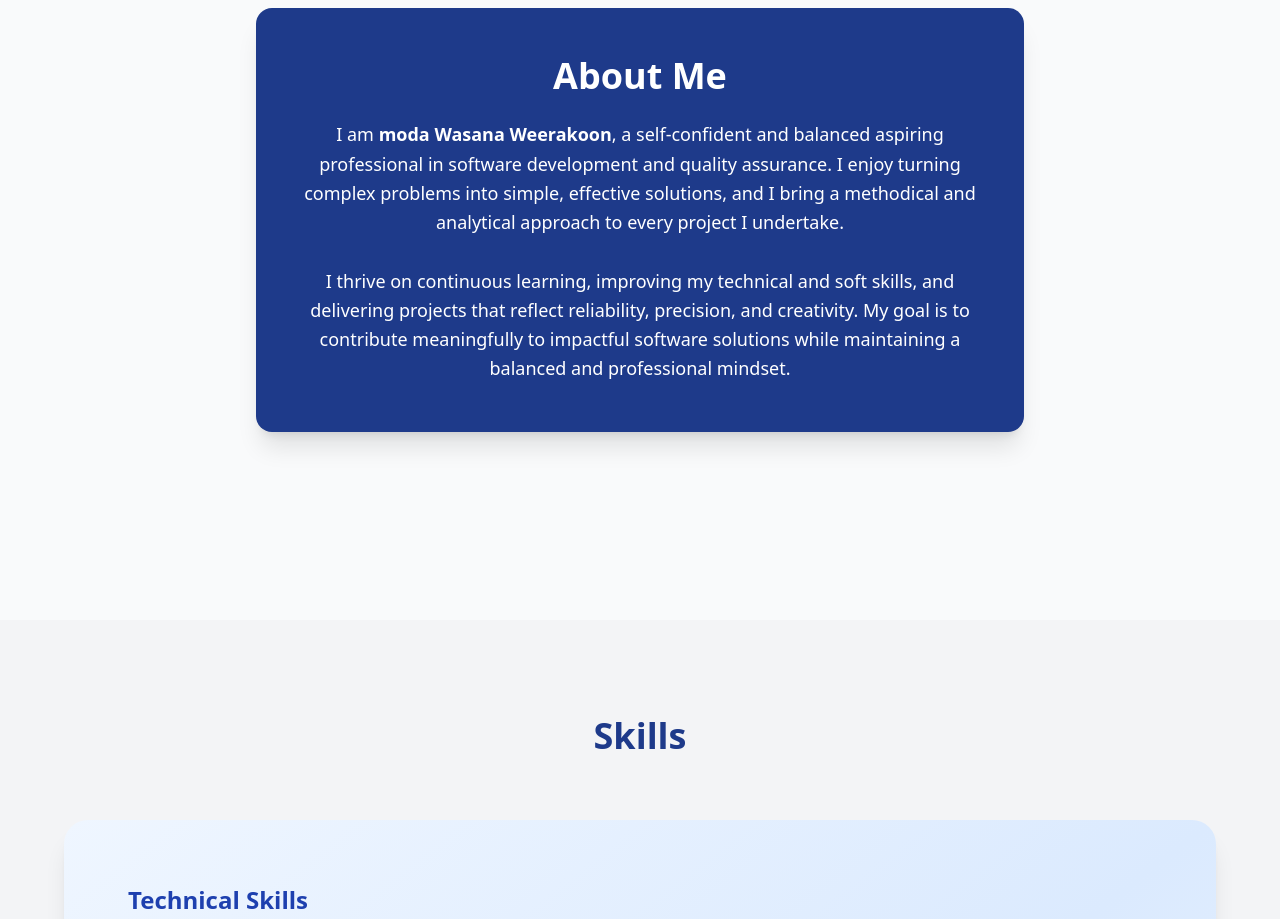
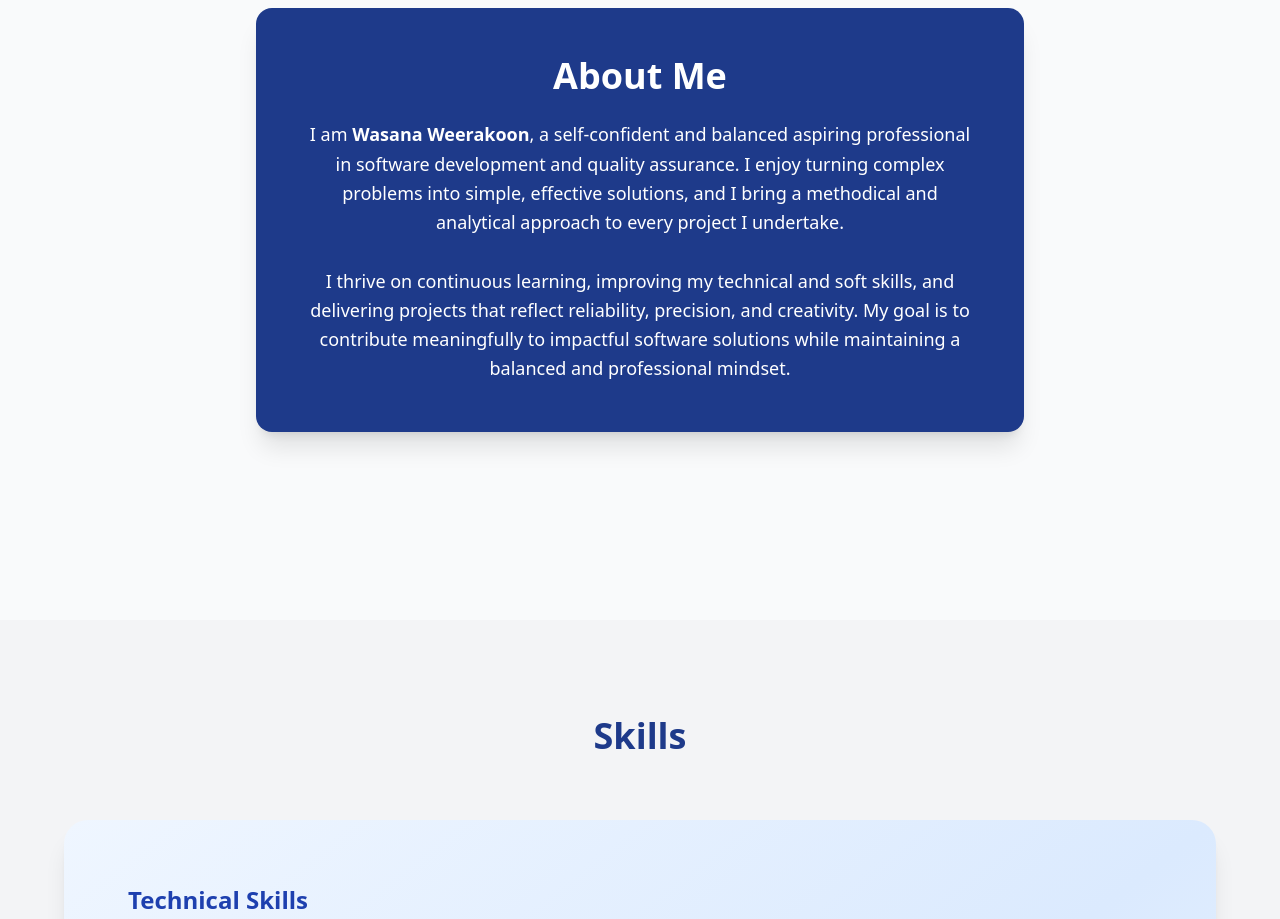
Before and after one commit to WasuWeerakoon/portfolio, a React (Vite) app: page / in a window 1280 px wide. Shown: the part 980-1899 px from the top of the page. Built offline with nearby package versions, Linux system fonts and the light colour scheme; the HTML template or start-up script is replaced by a standard one.

Commit message:
about changed

```diff
--- a/src/components/About.jsx
+++ b/src/components/About.jsx
@@ -9,7 +9,7 @@ export default function About() {
       <div className="max-w-3xl text-center bg-blue-900 p-12 rounded-2xl shadow-xl hover:shadow-blue-700 transition-shadow duration-500">
         <h2 className="text-4xl font-bold mb-6 text-white">About Me</h2>
         <p className="text-white text-lg leading-relaxed">
-          I am <span className="font-semibold">moda Wasana Weerakoon</span>, a self-confident and balanced aspiring professional in software development and quality assurance.
+          I am <span className="font-semibold">Wasana Weerakoon</span>, a self-confident and balanced aspiring professional in software development and quality assurance.
 
           I enjoy turning complex problems into simple, effective solutions, and I bring a methodical and analytical approach to every project I undertake.
 
```
